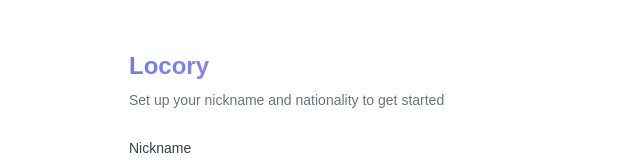
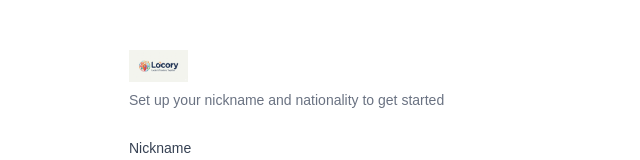
Before and after one commit to dongwoo46/locory, a Next.js app in the folder apps/web/: page /onboarding in a window 1280 px wide. Shown: the top 160 px of the page, without its empty margins (319-959 px from the left). Built offline with nearby package versions, Linux system fonts and the light colour scheme; no server answers.

Commit message:
logo 변경

```diff
--- a/apps/web/src/app/feed/FeedClient.tsx
+++ b/apps/web/src/app/feed/FeedClient.tsx
@@ -262,15 +262,8 @@ export default function FeedClient({ profile, userId, followingUserIds }: Props)
 
           {/* 로고 + 필터 + 프로필 */}
           <div className="flex items-center justify-between mb-2">
-            <h1 className="text-xl font-bold tracking-tight">
-              <span style={{
-                background: 'linear-gradient(135deg, #667eea 0%, #f093fb 100%)',
-                WebkitBackgroundClip: 'text',
-                WebkitTextFillColor: 'transparent',
-                backgroundClip: 'text',
-              }}>
-                Locory
-              </span>
+            <h1>
+              <img src="/logo40.png" alt="Locory" className="h-7 w-auto" />
             </h1>
             <div className="flex items-center gap-2">
               {/* 포스팅/장소 pill */}
--- a/apps/web/src/app/login/page.tsx
+++ b/apps/web/src/app/login/page.tsx
@@ -29,7 +29,9 @@ export default function LoginPage() {
 
         {/* 로고 */}
         <div className="flex flex-col items-center gap-2">
-          <h1 className="text-4xl font-bold tracking-tight text-gray-900">locory</h1>
+          <h1>
+            <img src="/logo40.png" alt="Locory" className="h-10 w-auto" />
+          </h1>
           <p className="text-sm text-gray-500 text-center">
             한국의 숨겨진 장소를 발견하고 공유하세요
           </p>
--- a/apps/web/src/app/onboarding/page.tsx
+++ b/apps/web/src/app/onboarding/page.tsx
@@ -83,13 +83,8 @@ export default function OnboardingPage() {
       <div className="w-full max-w-sm flex flex-col gap-7">
 
         <div className="flex flex-col gap-1">
-          <h1 className="text-2xl font-bold" style={{
-            background: 'linear-gradient(135deg, #667eea 0%, #f093fb 100%)',
-            WebkitBackgroundClip: 'text',
-            WebkitTextFillColor: 'transparent',
-            backgroundClip: 'text',
-          }}>
-            Locory
+          <h1>
+            <img src="/logo40.png" alt="Locory" className="h-8 w-auto" />
           </h1>
           <p className="text-sm text-gray-500 mt-1">{t('title')}</p>
         </div>
--- a/apps/web/src/app/saved/SavedClient.tsx
+++ b/apps/web/src/app/saved/SavedClient.tsx
@@ -152,15 +152,8 @@ export default function SavedClient({ userId }: Props) {
         <div className="max-w-lg mx-auto px-4">
           {/* 상단 바 */}
           <div className="flex items-center h-14 gap-2">
-            <h1 className="text-xl font-bold tracking-tight flex-1">
-              <span style={{
-                background: 'linear-gradient(135deg, #667eea 0%, #f093fb 100%)',
-                WebkitBackgroundClip: 'text',
-                WebkitTextFillColor: 'transparent',
-                backgroundClip: 'text',
-              }}>
-                Locory
-              </span>
+            <h1 className="flex-1">
+              <img src="/logo40.png" alt="Locory" className="h-7 w-auto" />
             </h1>
             <div className="flex items-center gap-2">
               {/* 필터 버튼 */}
```
Also changed, not shown: apps/web/src/app/icon.png (added).
